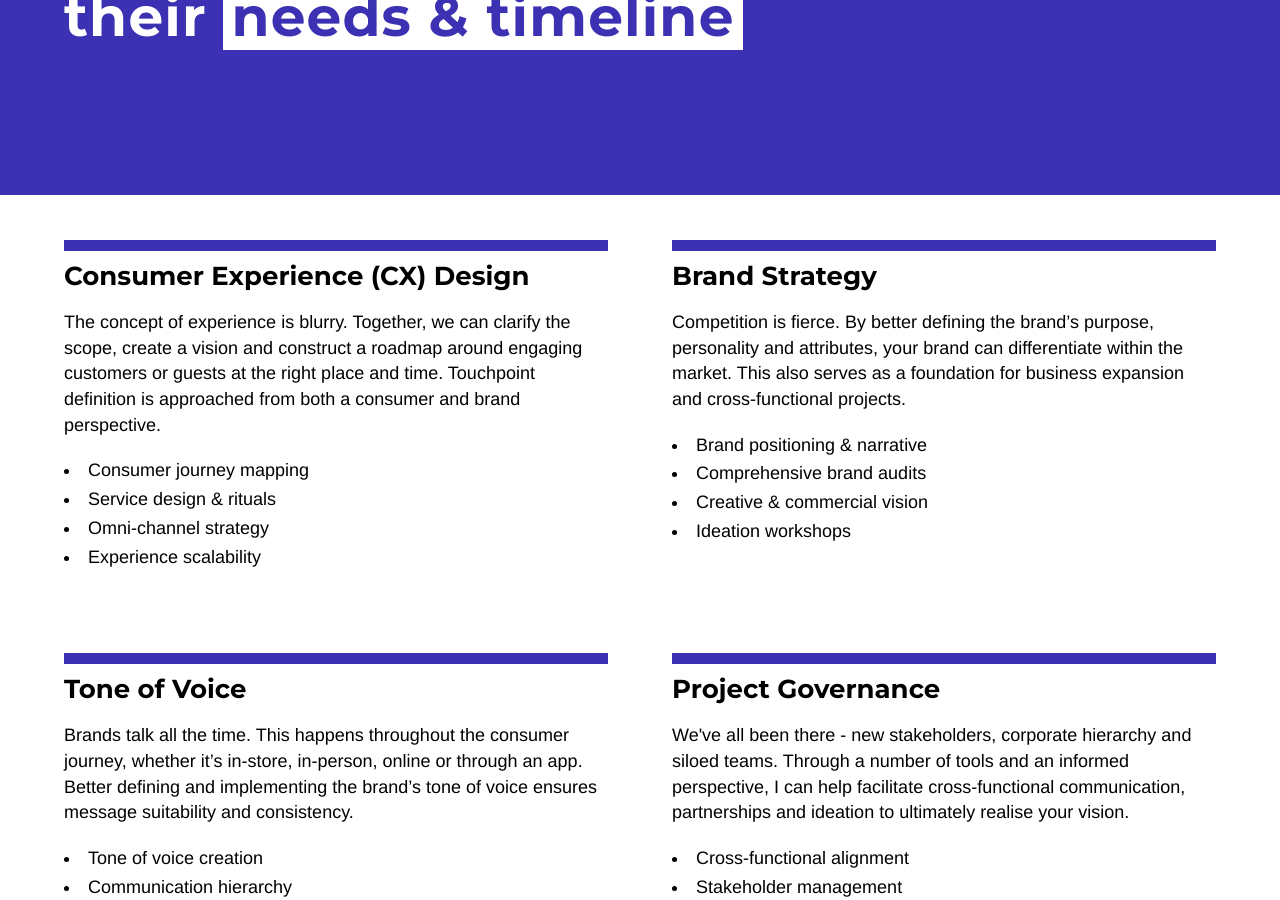
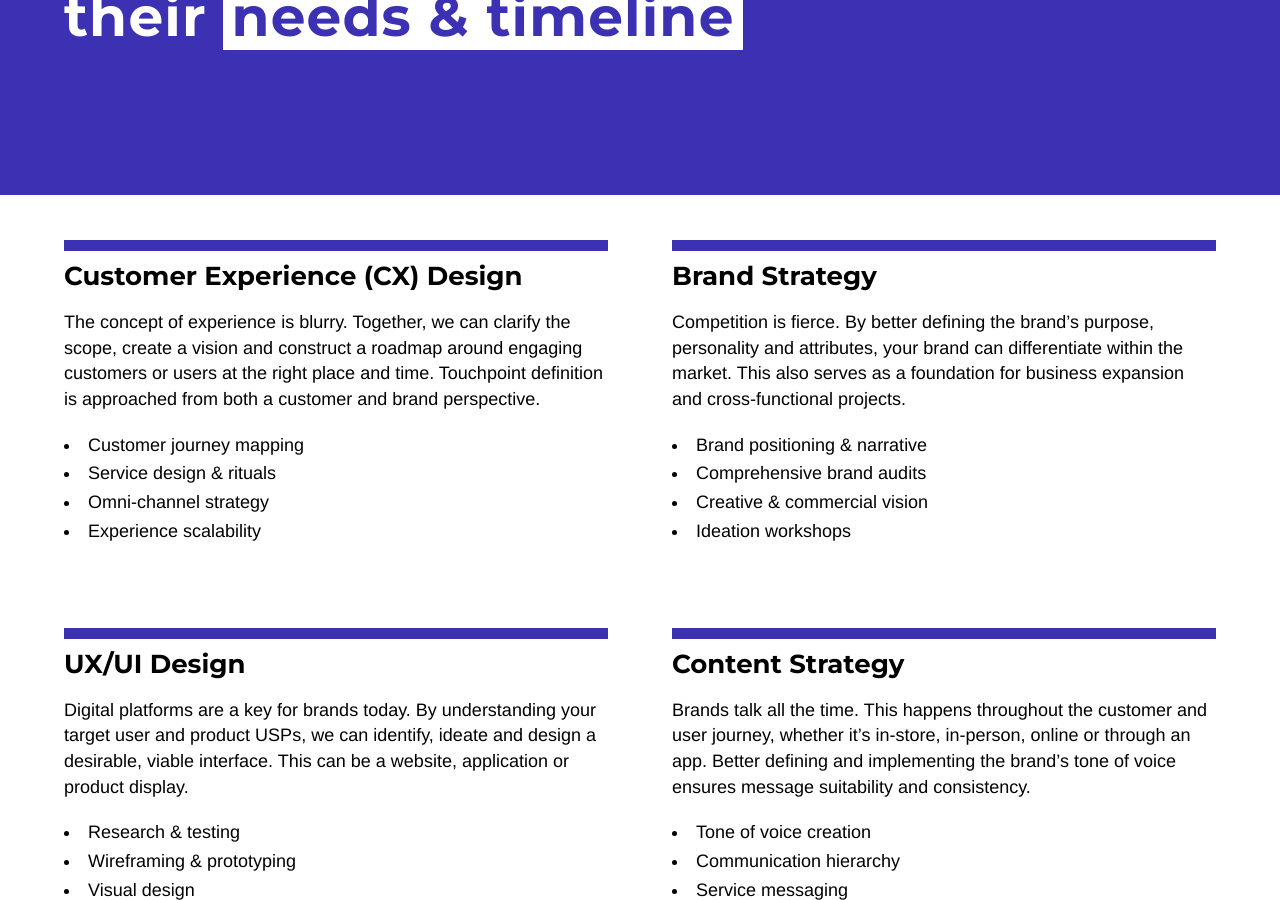
Before and after one commit to emilygv/emilyvernon.com, a Jekyll site: the page built from services.md, in a window 1280 px wide and 900 px high, scrolled down 345 px. Built offline with Jekyll 4.4.1, drawn with Linux system fonts in a browser that asks for light colours; nearby versions of some CDN libraries; some of the changed text lies outside the part shown.

Commit message:
Updated services

```diff
--- a/_data/services.yml
+++ b/_data/services.yml
@@ -1,7 +1,7 @@
-- title: Consumer Experience (CX) Design
-  description: The concept of experience is blurry. Together, we can clarify the scope, create a vision and construct a roadmap around engaging customers or guests at the right place and time. Touchpoint definition is approached from both a consumer and brand perspective.
+- title: Customer Experience (CX) Design
+  description: The concept of experience is blurry. Together, we can clarify the scope, create a vision and construct a roadmap around engaging customers or users at the right place and time. Touchpoint definition is approached from both a customer and brand perspective.
   points:
-    - Consumer journey mapping
+    - Customer journey mapping
     - Service design & rituals
     - Omni-channel strategy
     - Experience scalability
@@ -14,18 +14,18 @@
     - Creative & commercial vision
     - Ideation workshops
 
-- title: Tone of Voice
-  description: Brands talk all the time. This happens throughout the consumer journey, whether it’s in-store, in-person, online or through an app. Better defining and implementing the brand’s tone of voice ensures message suitability and consistency.
+- title: UX/UI Design
+  description: Digital platforms are a key for brands today. By understanding your target user and product USPs, we can identify, ideate and design a desirable, viable interface. This can be a website, application or product display.
+  points:
+    - Research & testing
+    - Wireframing & prototyping
+    - Visual design
+    - Style guides
+
+- title: Content Strategy
+  description: Brands talk all the time. This happens throughout the customer and user journey, whether it’s in-store, in-person, online or through an app. Better defining and implementing the brand’s tone of voice ensures message suitability and consistency.
   points:
     - Tone of voice creation
     - Communication hierarchy
     - Service messaging
     - Guidelines & documentation
-
-- title: Project Governance
-  description: We've all been there - new stakeholders, corporate hierarchy and siloed teams. Through a number of tools and an informed perspective, I can help facilitate cross-functional communication, partnerships and ideation to ultimately realise your vision.
-  points:
-    - Cross-functional alignment
-    - Stakeholder management
-    - Sell-in presentations
-    - Presentation coaching
```
